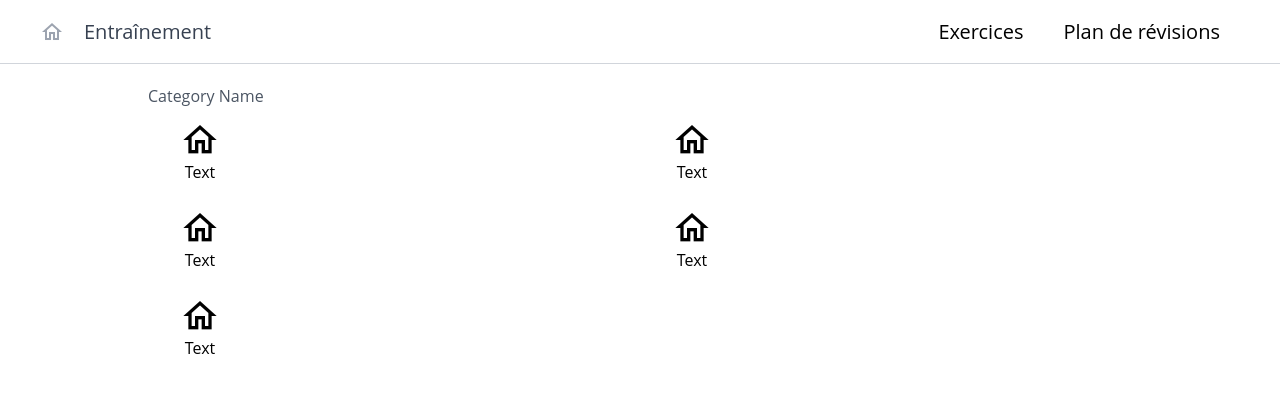
After one commit to lfa-info-22/site, a Django app: template train/templates/train/list/exercice_list.html in a window 1280 px wide. The commit adds this page. Shown: the top 393 px of the page. Run offline with Django 3.2, Linux system fonts and the light colour scheme; the template is opened without the code that fills it, so the values that code supplies are empty; some libraries are stand-ins or nearby versions.

Commit message:
master: train: started training home

```diff
--- a/lfainfo22/theme/static/css/dist/styles.css
+++ b/lfainfo22/theme/static/css/dist/styles.css
@@ -803,12 +803,20 @@ select {
   margin-top: 0.75rem;
 }
 
+.mr-5 {
+  margin-right: 1.25rem;
+}
+
 .block {
   display: block;
 }
 
 .flex {
   display: flex;
+}
+
+.grid {
+  display: grid;
 }
 
 .hidden {
@@ -891,16 +887,32 @@ select {
   width: min-content;
 }
 
+.w-16 {
+  width: 4rem;
+}
+
+.w-32 {
+  width: 8rem;
+}
+
+.w-24 {
+  width: 6rem;
+}
+
+.w-\[6\.5rem\] {
+  width: 6.5rem;
+}
+
+.w-\[calc\(40px\+4rem\)\] {
+  width: calc(40px + 4rem);
+}
+
 .max-w-\[75\%\] {
   max-width: 75%;
 }
 
 .max-w-full {
   max-width: 100%;
-}
-
-.max-w-\[800px\] {
-  max-width: 800px;
 }
 
 .max-w-\[600px\] {
@@ -922,6 +934,18 @@ select {
           user-select: none;
 }
 
+.grid-flow-col {
+  grid-auto-flow: column;
+}
+
+.grid-cols-3 {
+  grid-template-columns: repeat(3, minmax(0, 1fr));
+}
+
+.grid-rows-3 {
+  grid-template-rows: repeat(3, minmax(0, 1fr));
+}
+
 .flex-col {
   flex-direction: column;
 }
@@ -981,6 +1013,11 @@ select {
 .border-gray-600 {
   --tw-border-opacity: 1;
   border-color: rgb(75 85 99 / var(--tw-border-opacity));
+}
+
+.border-gray-700 {
+  --tw-border-opacity: 1;
+  border-color: rgb(55 65 81 / var(--tw-border-opacity));
 }
 
 .bg-gray-50 {
@@ -1058,12 +1095,35 @@ select {
   padding-right: 0.25rem;
 }
 
+.px-10 {
+  padding-left: 2.5rem;
+  padding-right: 2.5rem;
+}
+
+.px-2 {
+  padding-left: 0.5rem;
+  padding-right: 0.5rem;
+}
+
+.px-3 {
+  padding-left: 0.75rem;
+  padding-right: 0.75rem;
+}
+
 .pb-10 {
   padding-bottom: 2.5rem;
 }
 
 .pb-5 {
   padding-bottom: 1.25rem;
+}
+
+.pr-2 {
+  padding-right: 0.5rem;
+}
+
+.pl-2 {
+  padding-left: 0.5rem;
 }
 
 .text-center {
@@ -1149,6 +1208,11 @@ select {
   color: rgb(156 163 175 / var(--tw-text-opacity));
 }
 
+.text-gray-600 {
+  --tw-text-opacity: 1;
+  color: rgb(75 85 99 / var(--tw-text-opacity));
+}
+
 .underline {
   -webkit-text-decoration-line: underline;
           text-decoration-line: underline;
@@ -1188,7 +1257,22 @@ select {
   color: rgb(255 255 255 / var(--tw-text-opacity));
 }
 
+.hover\:text-gray-500:hover {
+  --tw-text-opacity: 1;
+  color: rgb(107 114 128 / var(--tw-text-opacity));
+}
+
+.hover\:text-gray-800:hover {
+  --tw-text-opacity: 1;
+  color: rgb(31 41 55 / var(--tw-text-opacity));
+}
+
 @media (min-width: 640px) {
+  .sm\:px-5 {
+    padding-left: 1.25rem;
+    padding-right: 1.25rem;
+  }
+
   .sm\:text-xl {
     font-size: 1.25rem;
     line-height: 1.75rem;
@@ -1224,28 +1308,26 @@ select {
     width: calc(50% - 40px);
   }
 
+  .md\:w-\[80\%\] {
+    width: 80%;
+  }
+
+  .md\:w-\[90\%\] {
+    width: 90%;
+  }
+
   .md\:bg-transparent {
     background-color: transparent;
   }
 
-  .md\:text-6xl {
-    font-size: 3.75rem;
-    line-height: 1;
-  }
-
-  .md\:text-3xl {
-    font-size: 1.875rem;
-    line-height: 2.25rem;
+  .md\:px-5 {
+    padding-left: 1.25rem;
+    padding-right: 1.25rem;
   }
 
   .md\:text-xl {
     font-size: 1.25rem;
     line-height: 1.75rem;
-  }
-
-  .md\:text-2xl {
-    font-size: 1.5rem;
-    line-height: 2rem;
   }
 
   .md\:text-gray-100 {
@@ -1263,16 +1345,16 @@ select {
     aspect-ratio: 2;
   }
 
-  .lg\:h-\[36px\] {
-    height: 36px;
-  }
-
   .lg\:w-auto {
     width: auto;
   }
 
-  .lg\:max-w-\[1100px\] {
-    max-width: 1100px;
+  .lg\:w-\[60\%\] {
+    width: 60%;
+  }
+
+  .lg\:w-\[80\%\] {
+    width: 80%;
   }
 
   .lg\:max-w-\[800px\] {
--- a/train/templates/train/base.html
+++ b/train/templates/train/base.html
@@ -7,6 +7,7 @@
 {% endblock %}
 
 {% block content %}
+
 {% endblock %}
 
 {% block footer %}
--- /dev/null
+++ b/train/templates/train/list/category.html
@@ -0,0 +1,12 @@
+
+<div class="font-medium text-gray-600">
+    Category Name
+</div>
+
+<div class="grid grid-flow-col grid-rows-3">
+    {% include 'train/list/exercice.html' %}
+    {% include 'train/list/exercice.html' %}
+    {% include 'train/list/exercice.html' %}
+    {% include 'train/list/exercice.html' %}
+    {% include 'train/list/exercice.html' %}
+</div>
--- /dev/null
+++ b/train/templates/train/list/exercice.html
@@ -0,0 +1,6 @@
+
+<div class="w-[calc(40px+4rem)] flex flex-col p-3">
+    <span class="material-icons-outlined w-min relative center-w" style="font-size: 40px;">home</span>
+    <div class="flex-1"></div>
+    <div class="w-min relative center-w">Text</div>
+</div>
--- /dev/null
+++ b/train/templates/train/list/exercice_list.html
@@ -0,0 +1,8 @@
+{% extends 'train/base.html' %}
+
+{% block content %}
+<div class="w-full md:w-[90%] lg:w-[80%] p-5
+            relative center-w">
+    {% include 'train/list/category.html' %}
+</div>
+{% endblock %}
--- a/train/templates/train/navbar/navbar.html
+++ b/train/templates/train/navbar/navbar.html
@@ -1,3 +1,18 @@
-<nav class="border-b border-gray-300 h-[64px]">
+<nav class="border-b border-gray-300 h-[64px] flex px-10">
+    <a href="/" class="mr-5 cursor-pointer text-gray-400 hover:text-gray-500">
+        <p class="relative h-min center-h material-icons-outlined">home</p>
+    </a>
 
+    <a href="/train" class="hidden md:block">
+        <p class="relative h-min center-h text-xl cursor-pointer text-gray-700 hover:text-gray-800">Entraînement</p>
+    </a>
+
+    <div class="flex-1"></div>
+
+    <a href="/train/" class="px-3 sm:px-5 border-gray-700 hover:bg-gray-50 {% if request.path == '/train/' %} border-b-2 {% endif %}">
+        <p class="relative h-min center-h sm:text-xl">Exercices</p>
+    </a>
+    <a href="/train/schedule" class="px-2 sm:px-5 border-gray-700 hover:bg-gray-50 {% if request.path == '/train/schedule' %} border-b-2 {% endif %}">
+        <p class="relative h-min center-h sm:text-xl">Plan de révisions</p>
+    </a>
 </nav>
--- a/train/views.py
+++ b/train/views.py
@@ -2,4 +2,4 @@ from django.shortcuts import render
 from lfainfo22.views import BaseView
 
 class TrainIndexView(BaseView):
-    TEMPLATE_NAME = 'train/base.html'
+    TEMPLATE_NAME = 'train/list/exercice_list.html'
```
Also changed, not shown: other parts of lfainfo22/theme/static/css/dist/styles.css (+30 -65 lines).
